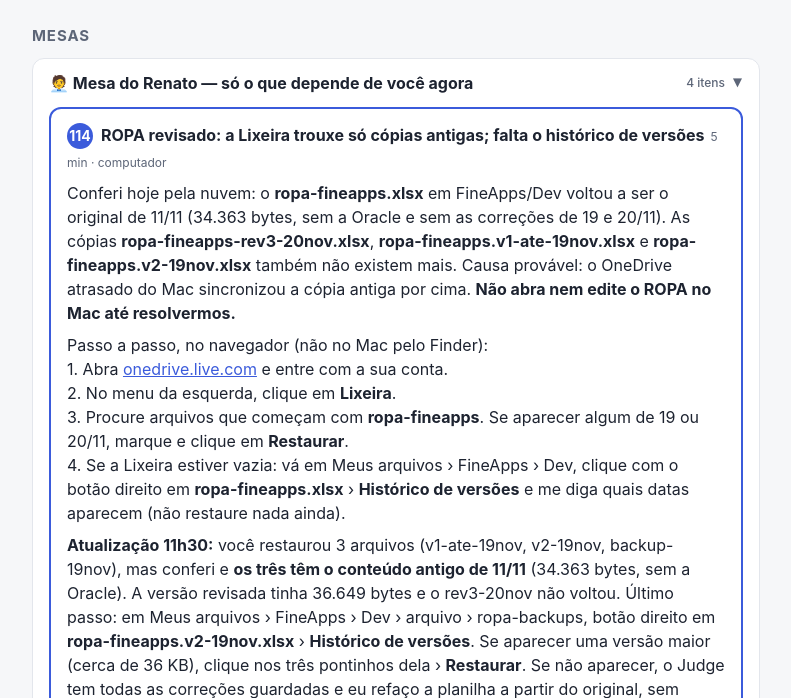
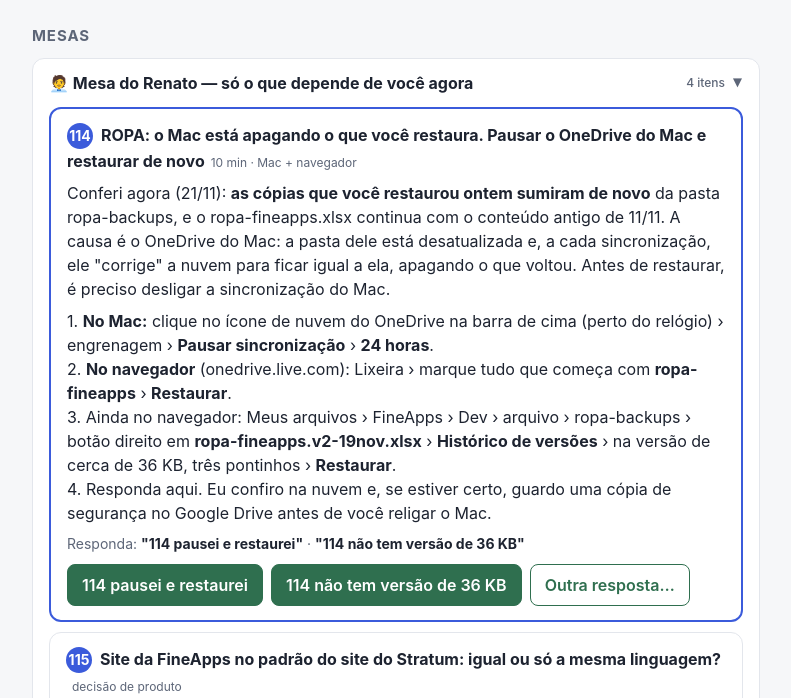
Before and after one commit to renatocorrea2908/rotinas, a plain HTML site: page jarvis-admin/FineApps_Mesa_do_Renato.html in a window 1280 px wide. Shown: the part 102-800 px from the top of the page, without its empty margins (244-1035 px from the left). Drawn offline with Linux system fonts and the light colour scheme.

Commit message:
Mesa: 114 — pausar OneDrive do Mac antes de restaurar
Co-Authored-By: Claude Opus 5.5 <noreply@anthropic.com>
Claude-Session: https://claude.ai/code/session_014uWdppSG8XxXbbjSZE7uDQ

```diff
--- a/jarvis-admin/FineApps_Mesa_do_Renato.html
+++ b/jarvis-admin/FineApps_Mesa_do_Renato.html
@@ -54,11 +54,10 @@
             <h2>Mesas</h2>
   <details class="mesa" open><summary>🧑‍💼 Mesa do Renato — só o que depende de você agora <span class="cnt">4 itens</span></summary><div class="corpo">
   <div class="card agora">
-    <span class="n">114</span><span class="t">ROPA revisado: a Lixeira trouxe só cópias antigas; falta o histórico de versões</span><span class="tag">5 min · computador</span>
-    <p class="rec">Conferi hoje pela nuvem: o <b>ropa-fineapps.xlsx</b> em FineApps/Dev voltou a ser o original de 11/11 (34.363 bytes, sem a Oracle e sem as correções de 19 e 20/11). As cópias <b>ropa-fineapps-rev3-20nov.xlsx</b>, <b>ropa-fineapps.v1-ate-19nov.xlsx</b> e <b>ropa-fineapps.v2-19nov.xlsx</b> também não existem mais. Causa provável: o OneDrive atrasado do Mac sincronizou a cópia antiga por cima. <b>Não abra nem edite o ROPA no Mac até resolvermos.</b></p>
-    <p class="rec">Passo a passo, no navegador (não no Mac pelo Finder):<br>1. Abra <a href="https://onedrive.live.com">onedrive.live.com</a> e entre com a sua conta.<br>2. No menu da esquerda, clique em <b>Lixeira</b>.<br>3. Procure arquivos que começam com <b>ropa-fineapps</b>. Se aparecer algum de 19 ou 20/11, marque e clique em <b>Restaurar</b>.<br>4. Se a Lixeira estiver vazia: vá em Meus arquivos › FineApps › Dev, clique com o botão direito em <b>ropa-fineapps.xlsx</b> › <b>Histórico de versões</b> e me diga quais datas aparecem (não restaure nada ainda).</p>
-    <p class="rec"><b>Atualização 11h30:</b> você restaurou 3 arquivos (v1-ate-19nov, v2-19nov, backup-19nov), mas conferi e <b>os três têm o conteúdo antigo de 11/11</b> (34.363 bytes, sem a Oracle). A versão revisada tinha 36.649 bytes e o rev3-20nov não voltou. Último passo: em Meus arquivos › FineApps › Dev › arquivo › ropa-backups, botão direito em <b>ropa-fineapps.v2-19nov.xlsx</b> › <b>Histórico de versões</b>. Se aparecer uma versão maior (cerca de 36 KB), clique nos três pontinhos dela › <b>Restaurar</b>. Se não aparecer, o Judge tem todas as correções guardadas e eu refaço a planilha a partir do original, sem trabalho para você.</p>
-    <p class="resp">Responda: <b>"114 histórico restaurado"</b> · <b>"114 não tem, refaz"</b></p>
+    <span class="n">114</span><span class="t">ROPA: o Mac está apagando o que você restaura. Pausar o OneDrive do Mac e restaurar de novo</span><span class="tag">10 min · Mac + navegador</span>
+    <p class="rec">Conferi agora (21/11): <b>as cópias que você restaurou ontem sumiram de novo</b> da pasta ropa-backups, e o ropa-fineapps.xlsx continua com o conteúdo antigo de 11/11. A causa é o OneDrive do Mac: a pasta dele está desatualizada e, a cada sincronização, ele "corrige" a nuvem para ficar igual a ela, apagando o que voltou. Antes de restaurar, é preciso desligar a sincronização do Mac.</p>
+    <p class="rec">1. <b>No Mac:</b> clique no ícone de nuvem do OneDrive na barra de cima (perto do relógio) › engrenagem › <b>Pausar sincronização</b> › <b>24 horas</b>.<br>2. <b>No navegador</b> (onedrive.live.com): Lixeira › marque tudo que começa com <b>ropa-fineapps</b> › <b>Restaurar</b>.<br>3. Ainda no navegador: Meus arquivos › FineApps › Dev › arquivo › ropa-backups › botão direito em <b>ropa-fineapps.v2-19nov.xlsx</b> › <b>Histórico de versões</b> › na versão de cerca de 36 KB, três pontinhos › <b>Restaurar</b>.<br>4. Responda aqui. Eu confiro na nuvem e, se estiver certo, guardo uma cópia de segurança no Google Drive antes de você religar o Mac.</p>
+    <p class="resp">Responda: <b>"114 pausei e restaurei"</b> · <b>"114 não tem versão de 36 KB"</b></p>
   </div>
   <div class="card">
     <span class="n">115</span><span class="t">Site da FineApps no padrão do site do Stratum: igual ou só a mesma linguagem?</span><span class="tag">decisão de produto</span>
```
